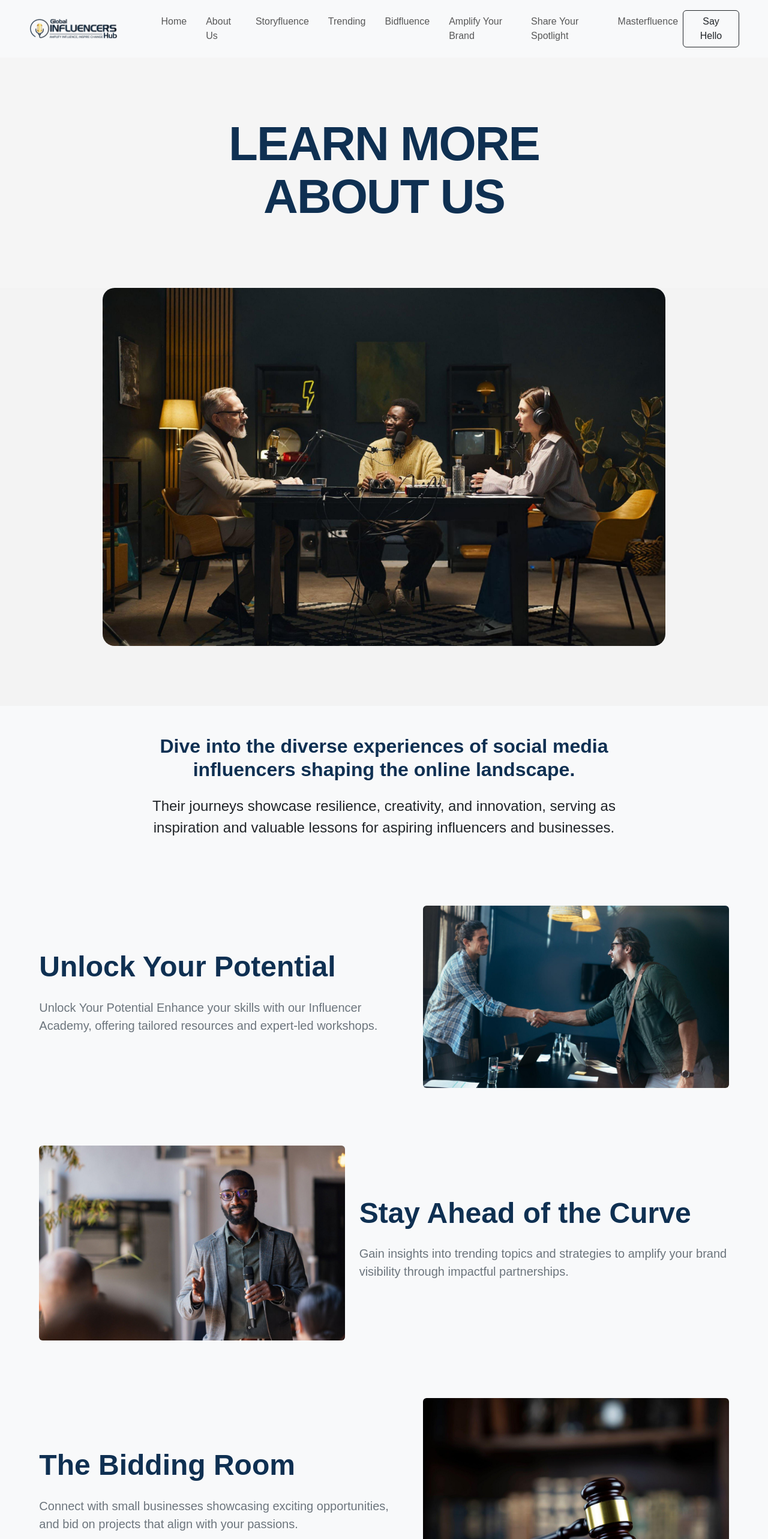
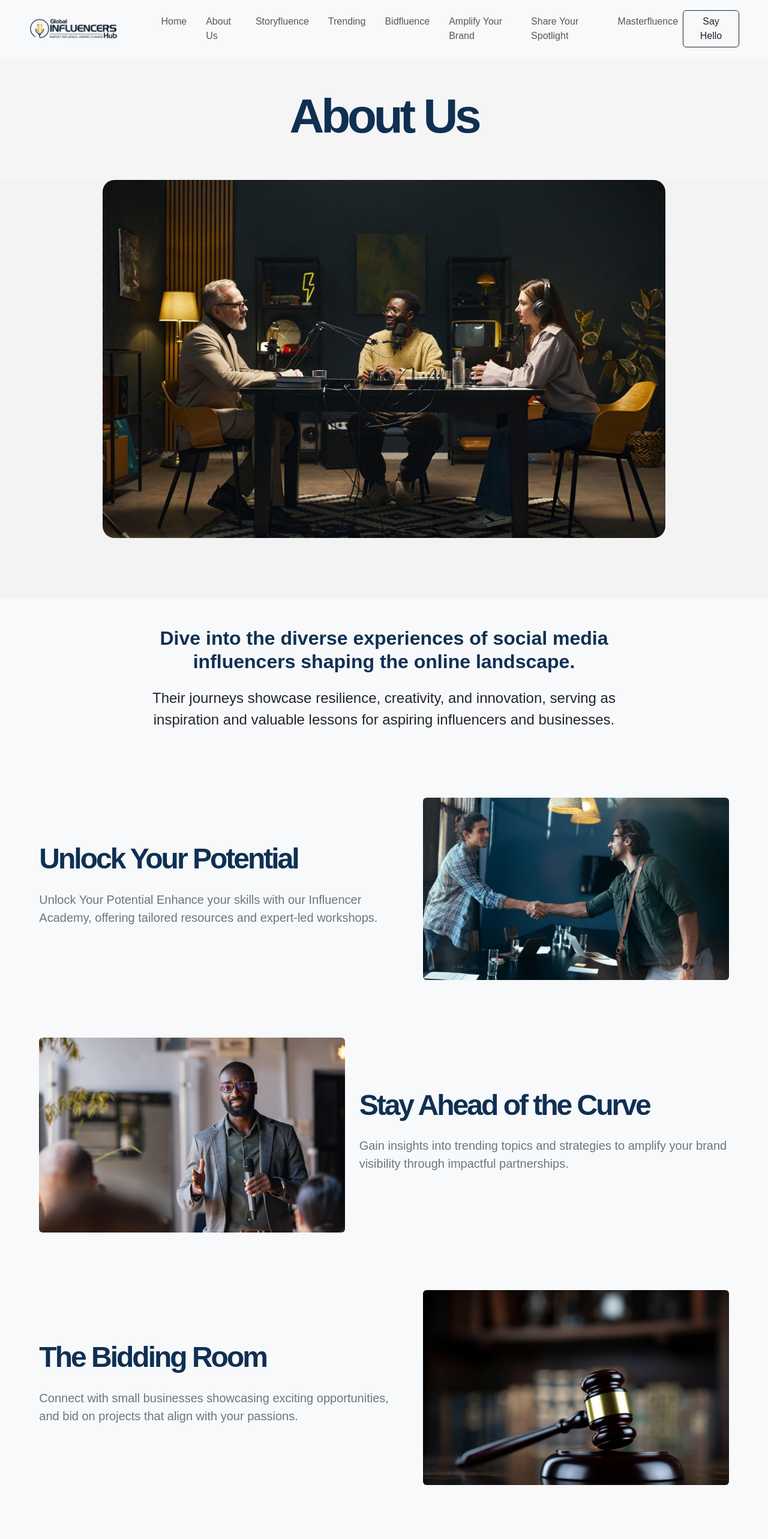
Before and after one commit to deva-ventures/Devaventures-2025, a React (Create React App) app: page /about-us in a window 1280 px wide. Shown: the top 2566 px of the page at 60% size. Built offline with nearby package versions, Linux system fonts and the light colour scheme.

Commit message:
home and about

```diff
--- a/src/pages/About.js
+++ b/src/pages/About.js
@@ -5,13 +5,28 @@ import { Container, Row, Col, Image,Accordion } from 'react-bootstrap';
 const AboutSection = () => {
   return (
     <>
-    <div style={{ backgroundColor: '#f5f5f5', padding: '100px 0' }}>
-      <Container className="text-center">
-        <h1 className="fw-bold display-1" style={{ letterSpacing: '-2px', lineHeight: '1.1',color: '#0f3052' }}>
-          LEARN MORE<br />ABOUT US
-        </h1>
+    <div style={{ backgroundColor: '#f5f5f5', padding: '50px 0' }}>
 
-      </Container>
+<main className="text-center">
+  <style>
+    {`
+      @media (max-width: 576px) {
+        .gi-heading {
+          font-size: 2.5rem !important;
+          letter-spacing: -1.5px !important;
+        }
+      }
+    `}
+  </style>
+
+
+  <h1
+    className="display-1 fw-bold gi-heading"
+    style={{ color: '#0f3052', letterSpacing: '-5.05px' }}
+  >
+    About Us
+  </h1>
+</main>
     </div>
     <Container
       fluid
@@ -54,8 +69,17 @@ const AboutSection = () => {
       <Row className="align-items-center justify-content-center">
         {/* Text Column */}
         <Col xs={12} md={6} className="mb-4 mb-md-0">
-
-          <h2 className="fw-bold display-5 mb-4" style={{ color: '#0f3052' }}>Unlock Your Potential</h2>
+        <style>
+    {`
+      @media (max-width: 576px) {
+        .gi-heading {
+          font-size: 2.5rem !important;
+          letter-spacing: -1.5px !important;
+        }
+      }
+    `}
+  </style>
+          <h1 className="fw-bold display-5 mb-4" style={{ color: '#0f3052' ,letterSpacing: '-3px'}}>Unlock Your Potential</h1>
           <p className="fs-5 text-secondary">
           Unlock Your Potential
           Enhance your skills with our Influencer Academy, offering tailored resources and expert-led workshops.
@@ -90,8 +114,17 @@ const AboutSection = () => {
         </Col>
         {/* Text Column */}
         <Col xs={12} md={6} className="mb-4 mb-md-0">
-
-          <h2 className="fw-bold display-5 mb-4" style={{ color: '#0f3052' }}>Stay Ahead of the Curve</h2>
+        <style>
+    {`
+      @media (max-width: 576px) {
+        .gi-heading {
+          font-size: 2.5rem !important;
+          letter-spacing: -1.5px !important;
+        }
+      }
+    `}
+  </style>
+          <h2 className="fw-bold display-5 mb-4" style={{ color: '#0f3052',letterSpacing: '-3px' }}>Stay Ahead of the Curve</h2>
           <p className="fs-5 text-secondary">
           Gain insights into trending topics and strategies to amplify your brand visibility through impactful partnerships.
           </p>
@@ -105,8 +138,17 @@ const AboutSection = () => {
       <Row className="align-items-center justify-content-center">
         {/* Text Column */}
         <Col xs={12} md={6} className="mb-4 mb-md-0">
-
-          <h2 className="fw-bold display-5 mb-4" style={{ color: '#0f3052' }}>The Bidding Room</h2>
+        <style>
+    {`
+      @media (max-width: 576px) {
+        .gi-heading {
+          font-size: 2.5rem !important;
+          letter-spacing: -1.5px !important;
+        }
+      }
+    `}
+  </style>
+          <h2 className="fw-bold display-5 mb-4" style={{ color: '#0f3052',letterSpacing: '-3px' }}>The Bidding Room</h2>
           <p className="fs-5 text-secondary">
           Connect with small businesses showcasing exciting opportunities, and bid on projects that align with your passions.
           </p>
@@ -141,8 +183,17 @@ const AboutSection = () => {
 
         {/* Text Column */}
         <Col xs={12} md={6} className="mb-4 mb-md-0">
-
-          <h2 className="fw-bold display-5 mb-4" style={{ color: '#0f3052' }}>Our Thriving Community</h2>
+        <style>
+    {`
+      @media (max-width: 576px) {
+        .gi-heading {
+          font-size: 2.5rem !important;
+          letter-spacing: -1.5px !important;
+        }
+      }
+    `}
+  </style>
+          <h2 className="fw-bold display-5 mb-4" style={{ color: '#0f3052' ,letterSpacing: '-3px'}}>Our Thriving Community</h2>
           <p className="fs-5 text-secondary">
           Transform your aspirations into achievements and take the next step in your journey with Global Influencers Hub.
           </p>
--- a/src/pages/InfluencerJourneys.js
+++ b/src/pages/InfluencerJourneys.js
@@ -300,30 +300,69 @@ const InfluencerJourneys = () => {
   return (
     <>
    <div
+  className="storyfluence-banner"
   style={{
     backgroundImage: `url('/storyFluenceBanner.png')`,
     backgroundSize: 'cover',
     backgroundPosition: 'center',
+    minHeight: '400px', // fallback if vh fails on mobile
     height: '90vh',
     color: 'white',
     display: 'flex',
     alignItems: 'center',
+    justifyContent: 'center',
+    textAlign: 'center',
+    padding: '20px',
   }}
 >
 
 </div>
+
 <div className="px-3 py-5">
-      <h4 className="fw-bold mb-4" style={{marginLeft:"230px",color: '#0f3052'}}>Articles</h4>
+  <style>
+    {`
+      @media (max-width: 767.98px) {
+        .carousel .col-12 {
+          max-width: 100% !important;
+          flex: 0 0 100% !important;
+          display: flex;
+          justify-content: center;
+          padding-bottom: 20px;
+        }
+
+        .carousel .card {
+          width: 90% !important;
+          height: auto !important;
+        }
+
+        h4.fw-bold {
+          margin-left: 0 !important;
+          text-align: center;
+        }
+      }
+
+      /* Change carousel arrow color to blue */
+      .carousel-control-prev-icon,
+      .carousel-control-next-icon {
+        filter: invert(33%) sepia(100%) saturate(3000%) hue-rotate(200deg);
+      }
+    `}
+  </style>
+
+  <h4 className="fw-bold mb-4" style={{ marginLeft: "230px", color: "#0f3052" }}>
+    Articles
+  </h4>
+
   <Carousel indicators={false} controls={true} interval={5000}>
     {groupedStories.map((group, index) => (
       <Carousel.Item key={index}>
         <Row
           className="justify-content-center"
           style={{
-          marginLeft: '0',
-          marginRight: '0',
-          padding: '15px',
-          gap: '0px',
+            marginLeft: "0",
+            marginRight: "0",
+            padding: "15px",
+            gap: "0px",
           }}
         >
           {group.map((story) => (
@@ -333,43 +372,43 @@ const InfluencerJourneys = () => {
               md={4}
               lg={3}
               style={{
-              paddingLeft: '0',
-              paddingRight: '0',
-              margin: '0',
-              maxWidth: '33.33%',
+                paddingLeft: "0",
+                paddingRight: "0",
+                margin: "0",
+                maxWidth: "33.33%",
               }}
             >
               <Card
                 className="text-white"
                 style={{
-                height: '650px',
-                width: '400px',
-                borderRadius: '20px',
-                overflow: 'hidden',
-                position: 'relative',
-                backgroundSize: 'cover',
-                backgroundPosition: 'center',
+                  height: "650px",
+                  width: "400px",
+                  borderRadius: "20px",
+                  overflow: "hidden",
+                  position: "relative",
+                  backgroundSize: "cover",
+                  backgroundPosition: "center",
                   backgroundImage: `url(${story.image})`,
-                boxShadow: '0 4px 12px rgba(0, 0, 0, 0.2)',
+                  boxShadow: "0 4px 12px rgba(0, 0, 0, 0.2)",
                 }}
               >
                 <div
                   className="d-flex flex-column justify-content-end h-100 p-3"
                   style={{
-                  background: 'linear-gradient(to top, rgba(0,0,0,0.7), rgba(0,0,0,0.2))',
+                    background: "linear-gradient(to top, rgba(0,0,0,0.7), rgba(0,0,0,0.2))",
                   }}
                 >
-                <h5 style={{ fontWeight: '600' }}>{story.title}</h5>
+                  <h5 style={{ fontWeight: "600" }}>{story.title}</h5>
                   <a
                     href={`${story.slug}`}
                     className="text-white mt-2"
                     style={{
-                    textDecoration: 'none',
-                    fontWeight: 'bold',
-                    display: 'inline-flex',
-                    alignItems: 'center',
-                    gap: '5px',
-                    fontSize: '0.9rem',
+                      textDecoration: "none",
+                      fontWeight: "bold",
+                      display: "inline-flex",
+                      alignItems: "center",
+                      gap: "5px",
+                      fontSize: "0.9rem",
                     }}
                   >
                     Read More ↗
@@ -382,9 +421,11 @@ const InfluencerJourneys = () => {
       </Carousel.Item>
     ))}
   </Carousel>
+</div>
 
 
-    </div>
+
+
   </>
   );
 };
```
Lines whose indentation alone changed are shown as unchanged.
